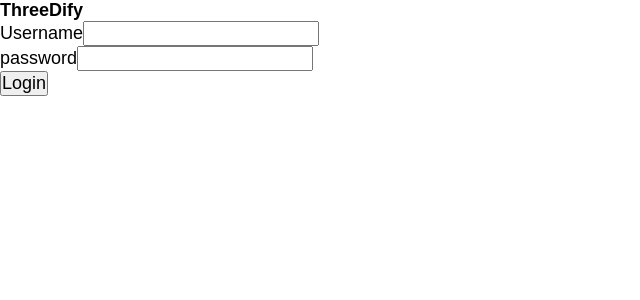
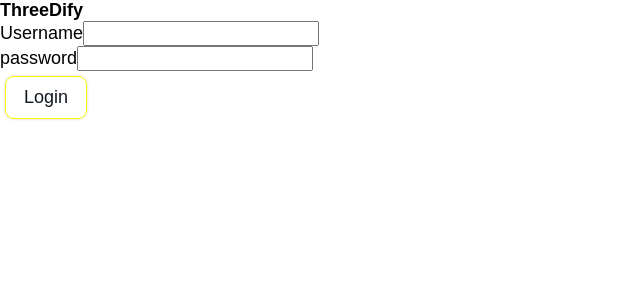
Before and after one commit to ThreeDify/ThreeDify-web-app, a React app: page / in a window 1280 px wide. Shown: the top 300 px of the page, without its empty margins (0-640 px from the left). Built offline with nearby package versions, Linux system fonts and the light colour scheme; no server answers.

Commit message:
Use CustomButton in LoginForm

```diff
--- a/src/Forms/LoginForm.jsx
+++ b/src/Forms/LoginForm.jsx
@@ -9,6 +9,7 @@
   LOGIN_FAILED,
   LOGIN_SUCCESS,
 } from '../Constants/messages';
+import CustomButton from '../Components/CustomButton';
 
 class LoginForm extends Component {
   constructor(props) {
@@ -128,9 +129,9 @@
             />
           </div>
 
-          <button type='submit' disabled={btnDisabled}>
+          <CustomButton type='submit' disabled={btnDisabled}>
             Login
-          </button>
+          </CustomButton>
         </form>
       </div>
     );
```
